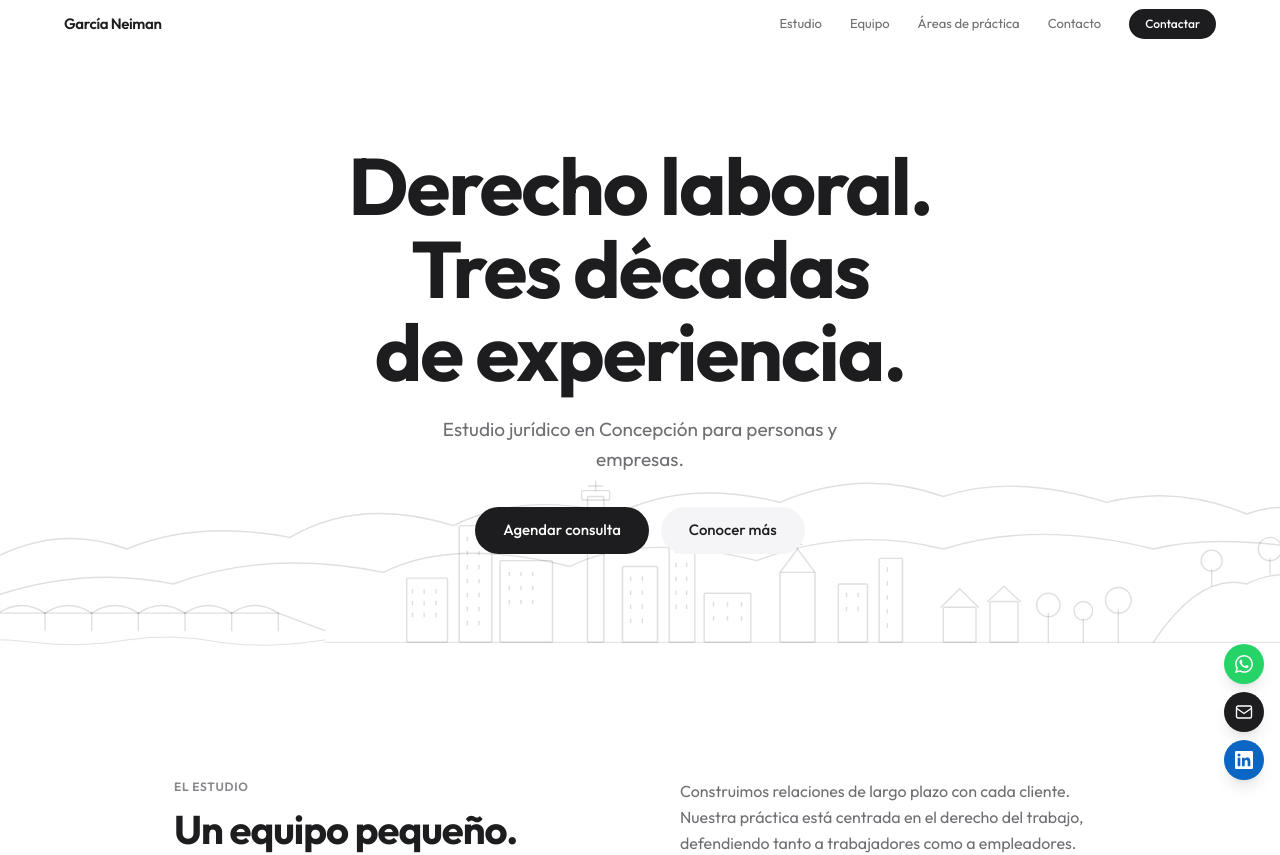
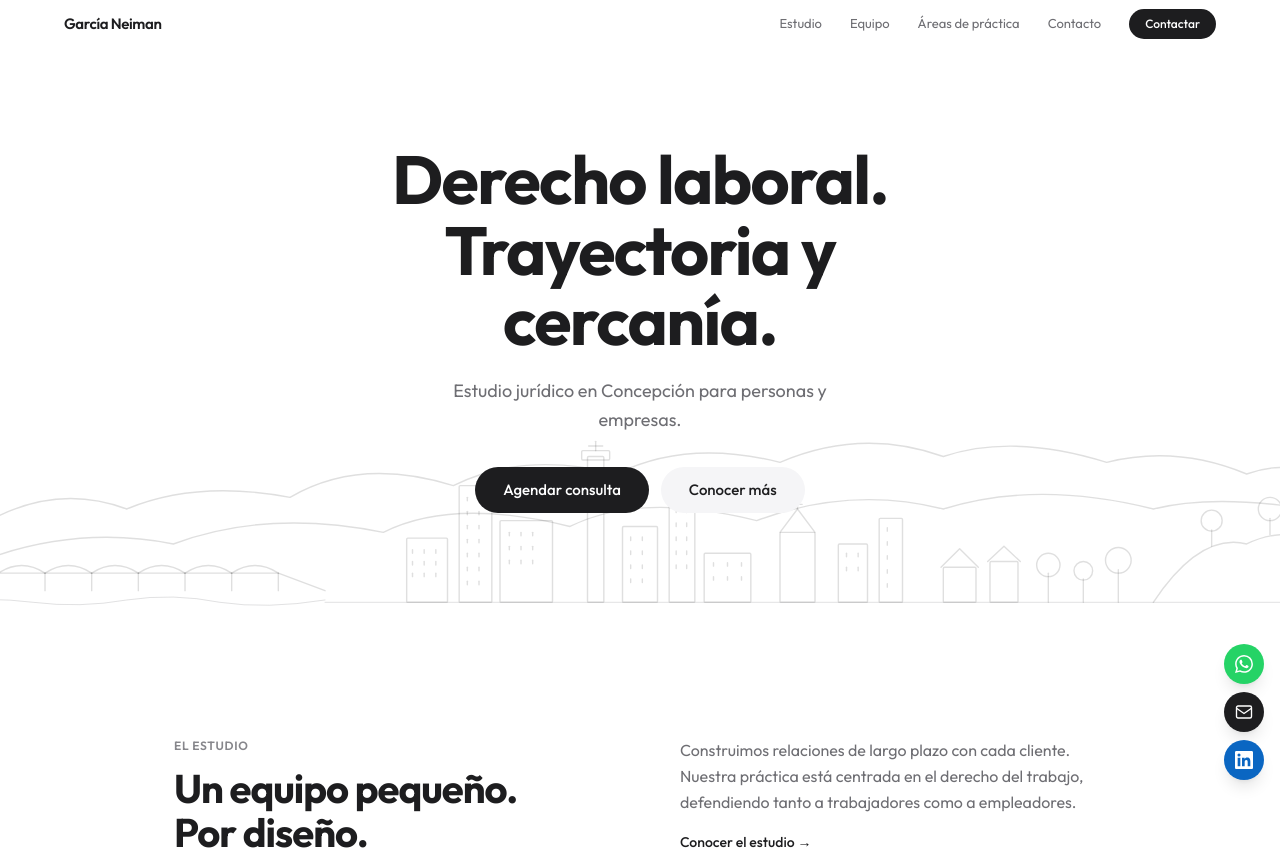
Before and after one commit to lcartercsu/PWeb, a Next.js app: page / in a window 1280 px wide. Shown: the top 855 px of the page. Built offline with nearby package versions, Linux system fonts and the light colour scheme.

Commit message:
Suaviza titular del hero y reduce tamano de tipografias
Co-Authored-By: Claude Opus 4.7 <noreply@anthropic.com>

```diff
--- a/app/page.tsx
+++ b/app/page.tsx
@@ -14,14 +14,14 @@ export default function HomePage() {
       <section className="relative overflow-hidden bg-white pb-20 pt-28 md:pb-28 md:pt-36">
         <ConcepcionSkyline className="pointer-events-none absolute bottom-0 left-1/2 w-[1400px] max-w-none -translate-x-1/2 text-gray-900/[0.14]" />
         <div className="relative mx-auto max-w-site px-6 text-center">
-          <h1 className="fade-up text-[48px] font-bold leading-[1.04] tracking-tight text-gray-900 md:text-[72px] lg:text-[80px]">
+          <h1 className="fade-up text-[40px] font-bold leading-[1.04] tracking-tight text-gray-900 md:text-[60px] lg:text-[68px]">
             Derecho laboral.
             <br />
-            Tres décadas
+            Trayectoria y
             <br />
-            de experiencia.
+            cercanía.
           </h1>
-          <p className="fade-up delay-1 mx-auto mt-5 max-w-[420px] text-[17px] leading-relaxed text-gray-600 md:text-[19px]">
+          <p className="fade-up delay-1 mx-auto mt-5 max-w-[420px] text-[16px] leading-relaxed text-gray-600 md:text-[18px]">
             Estudio jurídico en Concepción para personas y empresas.
           </p>
           <div className="fade-up delay-2 mt-8 flex flex-col items-center gap-3 sm:flex-row sm:justify-center">
```
